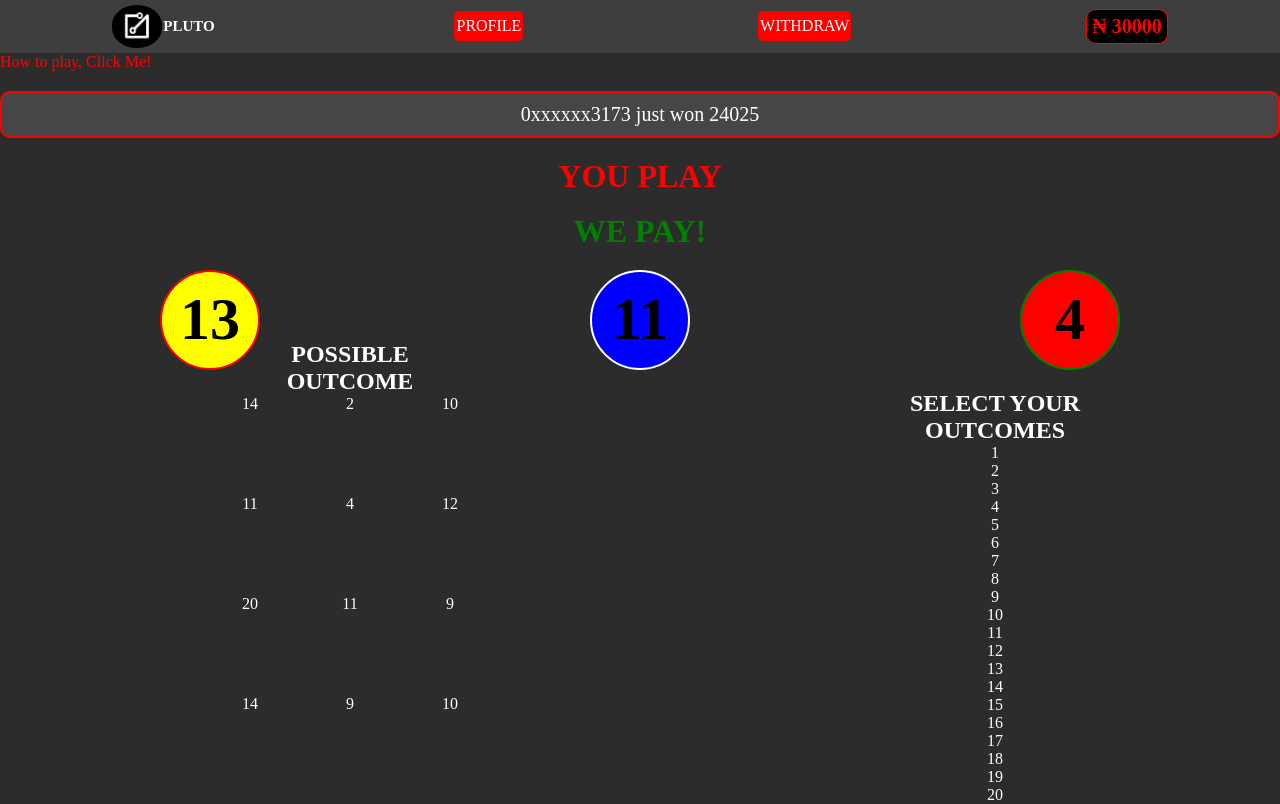
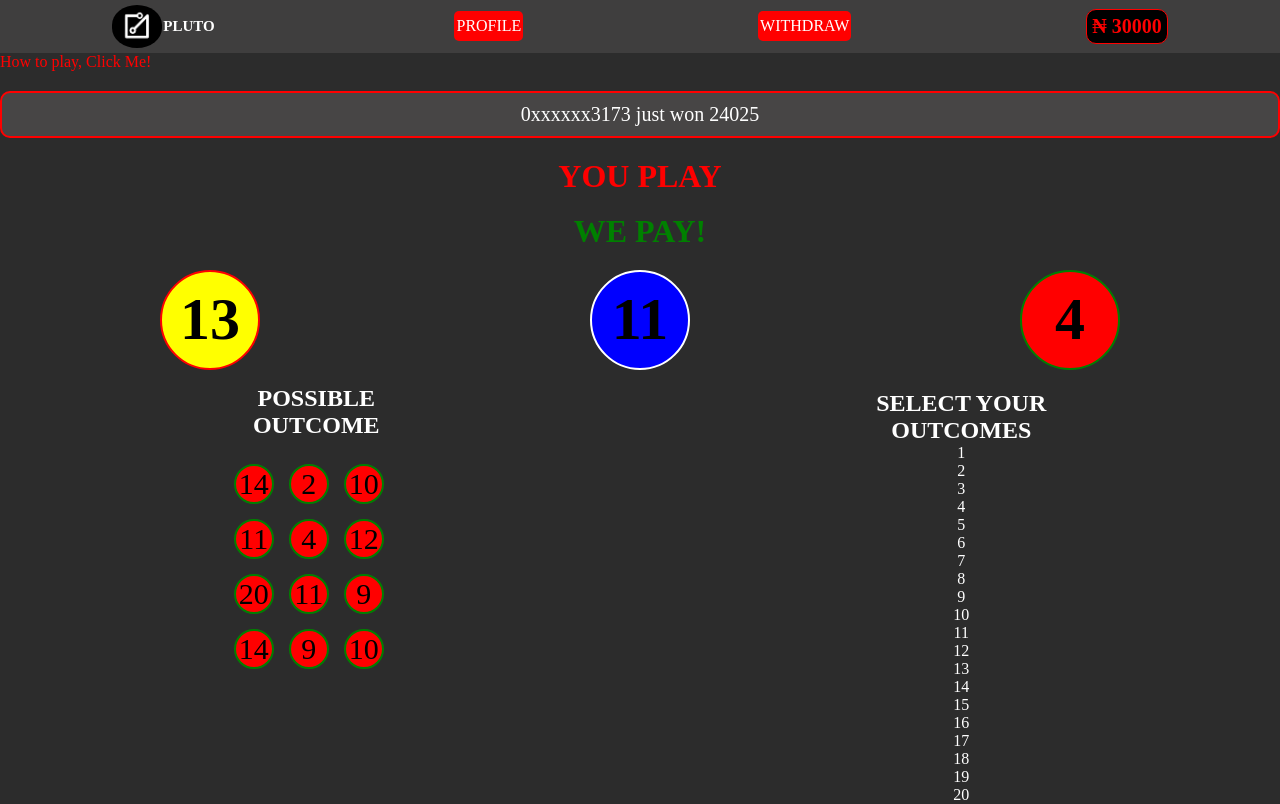
Before and after one commit to Dev-180Memes/Game, a React (Vite) app in the folder vite-project/: page / in a window 1280 px wide. Built offline with nearby package versions, Linux system fonts and the light colour scheme.

Commit message:
further development

```diff
--- a/vite-project/src/components/css/body.css
+++ b/vite-project/src/components/css/body.css
@@ -82,7 +82,28 @@ body {
 
 .outcome {
     display: grid;
-    grid-template-columns: 100px 100px 100px;
-    grid-template-rows: 100px 100px 100px;
-    gap: -40px;
+    grid-template-columns: 55px 55px 55px;
+    grid-template-rows: 55px 55px 55px;
 }
+
+.outcome-1 {
+    /* grid-row: 1 / .5; */
+    /* grid-row-end: 1 /5; */
+}
+
+.outcome > p {
+    height: 40px;
+    width: 40px;
+    align-items: center;
+    justify-content: center;
+    display: table-cell;
+    text-align: center;
+    display: flex;
+    font-size: 30px;
+    vertical-align: middle;
+    border-radius: 50%; /* may require vendor prefixes */
+    background: red;
+    color: black;
+    margin-top: 25px;
+    border: 2px solid green;
+}
--- a/vite-project/src/components/js/Body.tsx
+++ b/vite-project/src/components/js/Body.tsx
@@ -69,7 +69,7 @@ const Body = () => {
                 <h2>POSSIBLE <br /> OUTCOME</h2>
               </div>
               <div className="outcome">
-                <p>{a}</p>
+                <p className='outcome-1'>{a}</p>
                 <p>{b}</p>
                 <p>{c}</p>
                 <p>{d}</p>
```
